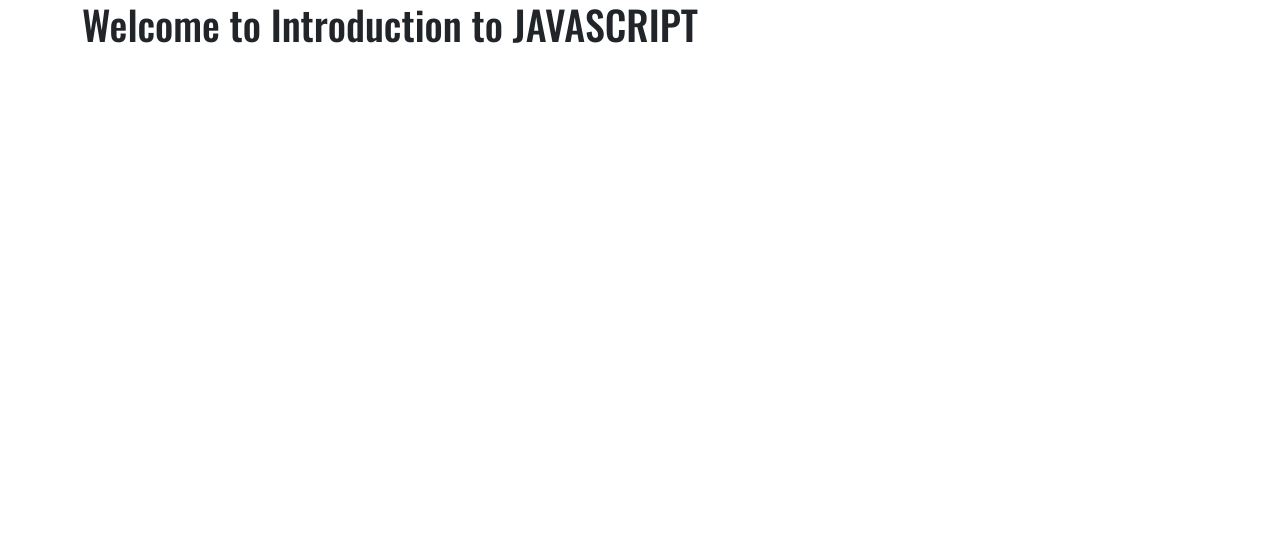
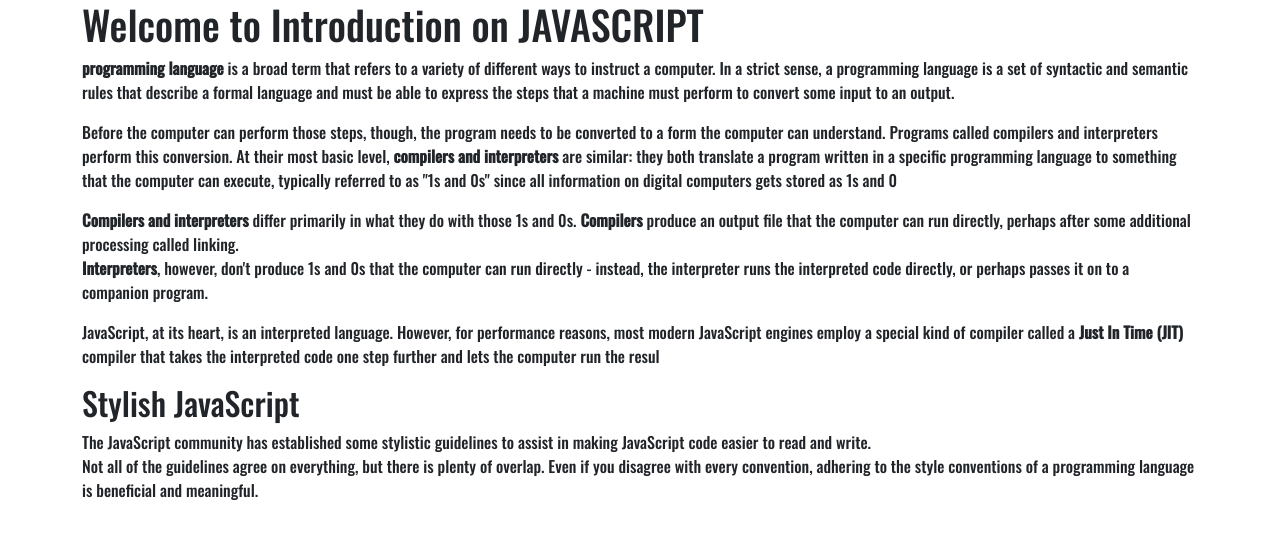
Before and after one commit to Teri11/Introduction-to-Javascript, a plain HTML site: page index.html in a window 1280 px wide. Drawn offline with nearby package versions, Linux system fonts and the light colour scheme.

Commit message:
added link to favicon, headers and paragraphs

```diff
--- a/index.html
+++ b/index.html
@@ -8,13 +8,20 @@
   <link rel="preconnect" href="https://fonts.googleapis.com">
   <link rel="preconnect" href="https://fonts.gstatic.com" crossorigin>
   <link href="https://fonts.googleapis.com/css2?family=Oswald:wght@500&display=swap" rel="stylesheet">
+  <link rel="shortcut icon" href="https://encrypted-tbn0.gstatic.com/images?q=tbn:ANd9GcTQMkEfS8V17kcUy2Zt7ogmThINwd7GM0KAjA&usqp=CAU" type="image/x-icon">
   <link rel="stylesheet" href="style.css">
   <title>Introduction to Javascript</title>
 </head>
 <body>
   <div class="container">
-    <h1>Welcome to Introduction to JAVASCRIPT</h1>
-
+    <h1>Welcome to Introduction on JAVASCRIPT</h1>
+    <p class="para1"><strong>programming language</strong> is a broad term that refers to a variety of different ways to instruct a computer. In a strict sense, a programming language is a set of syntactic and semantic rules that describe a formal language and must be able to express the steps that a machine must perform to convert some input to an output.
+    <p>Before the computer can perform those steps, though, the program needs to be converted to a form the computer can understand. Programs called compilers and interpreters perform this conversion. At their most basic level, <strong>compilers and interpreters</strong> are similar: they both translate a program written in a specific programming language to something that the computer can execute, typically referred to as "1s and 0s" since all information on digital computers gets stored as 1s and 0</p>
+    </p>
+    <p><strong>Compilers  and interpreters</strong> differ primarily in what they do with those 1s and 0s. <strong>Compilers</strong> produce an output file that the computer can run directly, perhaps after some additional processing called linking.<br> <strong>Interpreters</strong>, however, don't produce 1s and 0s that the computer can run directly - instead, the interpreter runs the interpreted code directly, or perhaps passes it on to a companion program.</p>
+    <p>JavaScript, at its heart, is an interpreted language. However, for performance reasons, most modern JavaScript engines employ a special kind of compiler called a <strong>Just In Time (JIT)</strong> compiler that takes the interpreted code one step further and lets the computer run the resul</p>
+   <h2>Stylish JavaScript</h2>
+   <p>The JavaScript community has established some stylistic guidelines to assist in making JavaScript code easier to read and write.<br>Not all of the guidelines agree on everything, but there is plenty of overlap. Even if you disagree with every convention, adhering to the style conventions of a programming language is beneficial and meaningful.</p>
   </div>
 </body>
 <script src="main.js"></script>
```
